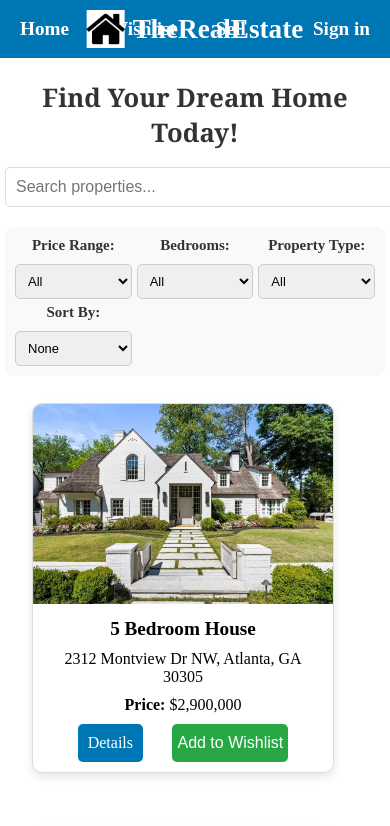
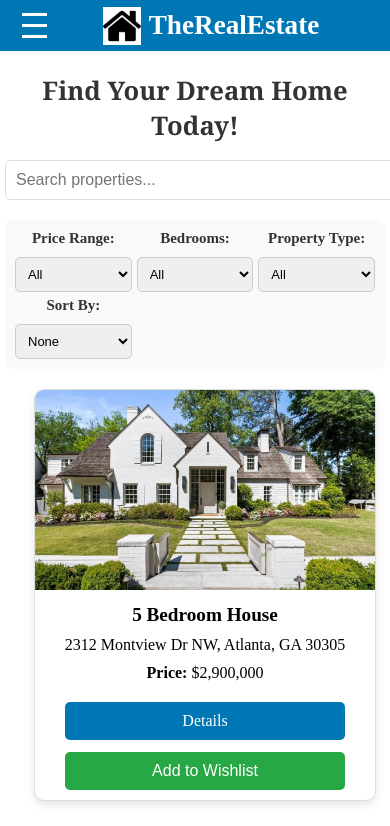
Before and after one commit to Ridvan2002/TheRealEstate, a React (Vite) app: page / in a window 390 px wide. Shown: the top 826 px of the page. Built offline with nearby package versions, Linux system fonts and the light colour scheme.

Commit message:
Better equipped for smaller device

```diff
--- a/package.json
+++ b/package.json
@@ -24,6 +24,6 @@
     "eslint-plugin-react-hooks": "^5.1.0-rc.0",
     "eslint-plugin-react-refresh": "^0.4.9",
     "globals": "^15.9.0",
-    "vite": "^5.4.1"
+    "vite": "^5.4.10"
   }
 }
--- a/src/App.jsx
+++ b/src/App.jsx
@@ -236,6 +236,18 @@ function App() {
 function AppContent({ listings, setListings, wishlist, addToWishlist, removeFromWishlist, isAuthModalOpen, handleOpenAuthModal, handleCloseAuthModal, redirectPath, basePath }) {
     const { isLoggedIn, logout } = useAuth();
     const navigate = useNavigate();
+    const [isMenuOpen, setMenuOpen] = useState(false); // State to control the menu visibility
+
+    const toggleMenu = () => setMenuOpen(!isMenuOpen);
+
+    const handleMenuLinkClick = (path, requiresAuth) => {
+        setMenuOpen(false); // Close the menu on link click
+        if (requiresAuth && !isLoggedIn) {
+            handleOpenAuthModal(path);
+        } else {
+            navigate(path);
+        }
+    };
 
     const addListing = (newListing) => {
         setListings((prevListings) => [...prevListings, newListing]);
@@ -267,28 +279,24 @@ function AppContent({ listings, setListings, wishlist, addToWishlist, removeFrom
     return (
         <div>
             <nav className="navbar">
-                <ul className="nav-links">
-                    <li><Link to="/">Home</Link></li>
-                    <li>
-                        <a href="#" onClick={(e) => {
-                            e.preventDefault();
-                            if (!isLoggedIn) {
-                                handleOpenAuthModal('/wishlist');
-                            } else {
-                                navigate('/wishlist');
-                            }
-                        }}>Wishlist</a>
-                    </li>
-                    <li>
-                        <a href="#" onClick={(e) => {
-                            e.preventDefault();
-                            if (!isLoggedIn) {
-                                handleOpenAuthModal('/list-property');
-                            } else {
-                                navigate('/list-property');
-                            }
-                        }}>Sell</a>
-                    </li>
+
+                <div className="theTitle">
+                    <img src={`${basePath}/house.png`} alt="house icon" className="title-icon" />
+                    <span className="title-text">TheRealEstate</span>
+                </div>
+
+                {/* Hamburger icon for mobile */}
+                <button className="hamburger" onClick={toggleMenu}>
+                    <span className="bar"></span>
+                    <span className="bar"></span>
+                    <span className="bar"></span>
+                </button>
+
+                {/* Nav links, visible based on isMenuOpen */}
+                <ul className={`nav-links ${isMenuOpen ? 'active' : ''}`}>
+                    <li><Link to="/" onClick={() => handleMenuLinkClick('/')}>Home</Link></li>
+                    <li><a href="#" onClick={(e) => { e.preventDefault(); handleMenuLinkClick('/wishlist', true); }}>Wishlist</a></li>
+                    <li><a href="#" onClick={(e) => { e.preventDefault(); handleMenuLinkClick('/list-property', true); }}>Sell</a></li>
                     <li className="nav-sign-in">
                         {isLoggedIn ? (
                             <button onClick={logout} className="btn-signout">Sign out</button>
@@ -297,9 +305,12 @@ function AppContent({ listings, setListings, wishlist, addToWishlist, removeFrom
                         )}
                     </li>
                 </ul>
-                <div className="theTitle">
-                    <img src={`${basePath}/house.png`} alt="house icon" className="title-icon" />
-                    <span className="title-text">TheRealEstate</span>
+                <div className="nav-sign-in-large">
+                    {isLoggedIn ? (
+                        <button onClick={logout} className="btn-signout">Sign out</button>
+                    ) : (
+                        <button onClick={() => handleOpenAuthModal()} className="btn-signin">Sign in</button>
+                    )}
                 </div>
             </nav>
             <Routes>
--- a/src/styles/PropertyCard.css
+++ b/src/styles/PropertyCard.css
@@ -4,11 +4,13 @@
     overflow: hidden;
     box-shadow: 0 4px 8px rgba(0, 0, 0, 0.1);
     margin: 27px;
-    max-width: 300px;
     background-color: white;
     text-align: center;
+    transition: max-width 0.3s ease;
+    max-width: 100%; /* Ensures it fills the grid container */
 }
 
+/* Adjusting image height for responsive design */
 .property-image {
     width: 100%;
     height: 200px;
@@ -34,10 +36,11 @@
     display: flex;
     justify-content: space-around;
     margin-top: 10px;
+    gap: 2px; /* Optional: Adds space between buttons */
 }
 
 .btn-primary {
-    padding: 10px 10px;
+    padding: 10px 5px;
     text-decoration: none;
     border-radius: 5px;
     cursor: pointer;
@@ -75,12 +78,65 @@
     background-color: #c82333;
 }
 
+/* Responsive grid layout for property cards */
 .property-grid {
     display: grid;
-    grid-template-columns: repeat(auto-fit, minmax(350px, 1fr));
+    grid-template-columns: repeat(auto-fit, minmax(300px, 1fr));
     gap: 30px;
     justify-content: center;
     margin: 0 auto;
-    max-width: 1000px;
     padding: 0px;
+    width: 100%;
 }
+
+/* Specific styles for screen widths below 768px */
+@media (max-width: 768px) {
+    .property-card {
+        max-width: 90%; /* Allows card to shrink on smaller screens */
+        margin: 10px auto; /* Centers card on smaller screens */
+    }
+
+    .property-details h2 {
+        font-size: 1.5rem;
+    }
+
+    .property-details p {
+        font-size: 1.0rem;
+    }
+
+    .property-actions {
+        flex-direction: column; /* Stacks buttons vertically on smaller screens */
+    }
+
+    .btn-primary,
+    .btn-secondary {
+        padding: 10px 0px;
+        width: 100%;
+        margin-top: 10px;
+    }
+}
+
+/* Further adjustments for extra small screens (below 425px) */
+@media (max-width: 425px) {
+    .property-card {
+        max-width: 350px; /* Ensures it doesn't exceed 350px on very small screens */
+    }
+
+    .property-details h2 {
+        font-size: 1.2rem;
+    }
+
+    .property-details p {
+        font-size: 1.0rem;
+    }
+
+    .property-actions {
+        flex-direction: column;
+    }
+
+    .btn-primary,
+    .btn-secondary {
+        width: 100%;
+        margin-top: 10px;
+    }
+}
--- a/src/styles/index.css
+++ b/src/styles/index.css
@@ -1,3 +1,4 @@
+/* Global styles */
 body, html {
   margin: 0;
   padding: 0;
@@ -11,9 +12,10 @@ h1 {
   font-family: Cambria, Cochin, Georgia, Times, 'Times New Roman', serif; /* Consistent font family */
 }
 
+/* Navbar styling */
 .navbar {
   background-color: #0077b5;
-  padding: 8px 0;
+  padding: 8px 16px;
   display: flex;
   justify-content: space-between;
   align-items: center;
@@ -21,19 +23,9 @@ h1 {
   top: 0;
   z-index: 1000;
   width: 100%;
-  position: relative;
 }
 
-.nav-links {
-  list-style-type: none;
-  margin: 0;
-  padding: 0;
-  display: flex;
-  justify-content: space-between;
-  width: 100%;
-  align-items: center;
-}
-
+/* Title styling */
 .theTitle {
   position: absolute;
   left: 50%;
@@ -53,14 +45,20 @@ h1 {
   color: white;
 }
 
-.nav-sign-in {
-  margin-left: auto;
+.nav-links {
+  list-style-type: none;
+  margin: 0;
+  padding: 0;
+  display: flex;
+  align-items: center;
+  transition: 0.3s;
 }
 
 .nav-links li {
-  display: inline;
+  margin: 0 10px;
 }
 
+/* Updated button styles */
 .nav-links li a,
 .btn-signin,
 .btn-signout {
@@ -76,7 +74,6 @@ h1 {
   display: block;
   transition: background-color 0.3s ease;
   text-align: center;
-  font-family: inherit;
 }
 
 .nav-links li a:hover,
@@ -86,7 +83,129 @@ h1 {
   border-radius: 5px;
 }
 
+/* Added new sign-in styles */
+.nav-sign-in-large {
+  display: none; /* Hidden by default on mobile */
+}
 
+.nav-sign-in {
+  display: block; /* Shown by default on mobile */
+  text-align: center;
+}
+
+.hamburger {
+  display: none;
+  flex-direction: column;
+  cursor: pointer;
+  border: none;
+  background: none;
+  outline: none;
+  z-index: 1100;
+}
+
+.hamburger .bar {
+  width: 25px;
+  height: 3px;
+  background-color: white;
+  margin: 4px 0;
+  transition: 0.3s;
+}
+
+/* Large screen adjustments */
+@media (min-width: 769px) {
+  .nav-sign-in {
+    display: none; /* Hide mobile version */
+  }
+
+  .nav-sign-in-large {
+    display: block; /* Show desktop version */
+    margin-left: auto;
+    margin-right: 25px;
+  }
+}
+
+/* Property grid for responsive layout */
+.property-grid {
+  display: grid;
+  gap: 10px;
+  justify-content: center;
+  margin: 0 auto;
+  padding: 10px;
+}
+
+@media (min-width: 1200px) {
+  .property-grid {
+    grid-template-columns: repeat(5, 1fr); /* 5 cards per row for very large screens */
+    max-width: 1600px;
+  }
+}
+
+@media (min-width: 992px) and (max-width: 1199px) {
+  .property-grid {
+    grid-template-columns: repeat(4, 1fr); /* 4 cards per row for large screens */
+    max-width: 1200px;
+  }
+}
+
+@media (min-width: 768px) and (max-width: 991px) {
+  .property-grid {
+    grid-template-columns: repeat(3, 1fr); /* 3 cards per row for medium screens */
+    max-width: 900px;
+  }
+}
+
+@media (max-width: 768px) {
+  .property-grid {
+    grid-template-columns: repeat(2, 1fr); /* 2 cards per row for small screens */
+    max-width: 600px;
+  }
+
+  .nav-sign-in-large {
+    display: none;
+  }
+
+  .nav-sign-in {
+    display: block;
+    text-align: center;
+  }
+
+  .hamburger {
+    display: flex;
+  }
+
+  /* Hide nav links by default */
+  .nav-links {
+    display: none;
+    flex-direction: column;
+    position: absolute;
+    top: 60px;
+    left: 0;
+    width: 100%;
+    background-color: #0077b5;
+    padding: 10px 0;
+    z-index: 1000;
+  }
+
+  /* Show nav links when hamburger menu is active */
+  .nav-links.active {
+    display: flex;
+  }
+
+  .nav-links li {
+    margin: 5px 0;
+    width: 100%;
+    text-align: center;
+  }
+
+  /* Center the title on mobile */
+  .theTitle {
+    display: flex;
+    justify-content: center;
+    width: 100%;
+  }
+}
+
+/* Content specific styles */
 .wishlist-page h1 {
   font-size: 1.6rem;
   color: #333;
@@ -100,15 +219,6 @@ h1 {
   text-align: center;
 }
 
-.property-grid {
-  display: grid;
-  grid-template-columns: repeat(auto-fit, minmax(300px, 1fr));
-  gap: 0px;
-  justify-content: center;
-  margin: 0 auto;
-  max-width: 1000px;
-}
-
 .home-page input[type="text"] {
   padding: 10px;
   margin-bottom: 20px;
@@ -119,16 +229,17 @@ h1 {
   border-radius: 5px;
 }
 
+/* Filters styling with responsive adjustments */
 .filters {
   display: grid;
-  grid-template-columns: repeat(auto-fit, minmax(100px, 10fr));
+  grid-template-columns: repeat(auto-fit, minmax(100px, 1fr));
   gap: 5px;
   margin-bottom: 60px;
   padding: 10px;
   background-color: #f9f9f9;
   border-radius: 8px;
   max-width: 850px;
-  margin: 0 auto 0px;
+  margin: 0 auto;
 }
 
 .filters label {
@@ -147,6 +258,54 @@ h1 {
   margin-top: 10px;
 }
 
+/* Adjust filter layout on larger screens */
+@media (min-width: 768px) {
+  .filters {
+    grid-template-columns: repeat(2, 1fr); /* Two columns for medium screens */
+    padding: 15px;
+    gap: 15px;
+  }
+  .filters label {
+    font-size: 16px;
+  }
+  .filters select {
+    padding: 10px;
+    font-size: 16px;
+  }
+}
+
+@media (min-width: 992px) {
+  .filters {
+    grid-template-columns: repeat(4, 1fr); /* Four columns for large screens */
+    padding: 20px;
+    gap: 20px;
+  }
+  .filters label {
+    font-size: 18px;
+  }
+  .filters select {
+    padding: 12px;
+    font-size: 18px;
+  }
+}
+
+@media (min-width: 1200px) {
+  .filters {
+    grid-template-columns: repeat(4, 1fr);
+    max-width: 1000px;
+    padding: 25px;
+    gap: 25px;
+  }
+  .filters label {
+    font-size: 20px;
+  }
+  .filters select {
+    padding: 15px;
+    font-size: 20px;
+  }
+}
+
+/* Purchase confirmation styles */
 .purchase-confirmation-container {
   display: flex;
   justify-content: center;
@@ -163,3 +322,9 @@ h1 {
   max-width: 500px;
   text-align: center;
 }
+
+@media (max-width: 480px) {
+  .property-grid {
+    grid-template-columns: 1fr; /* 1 card per row for very small screens */
+  }
+}
```
Also changed, not shown: 1 other file (tests, documents, lock files or other folders).
